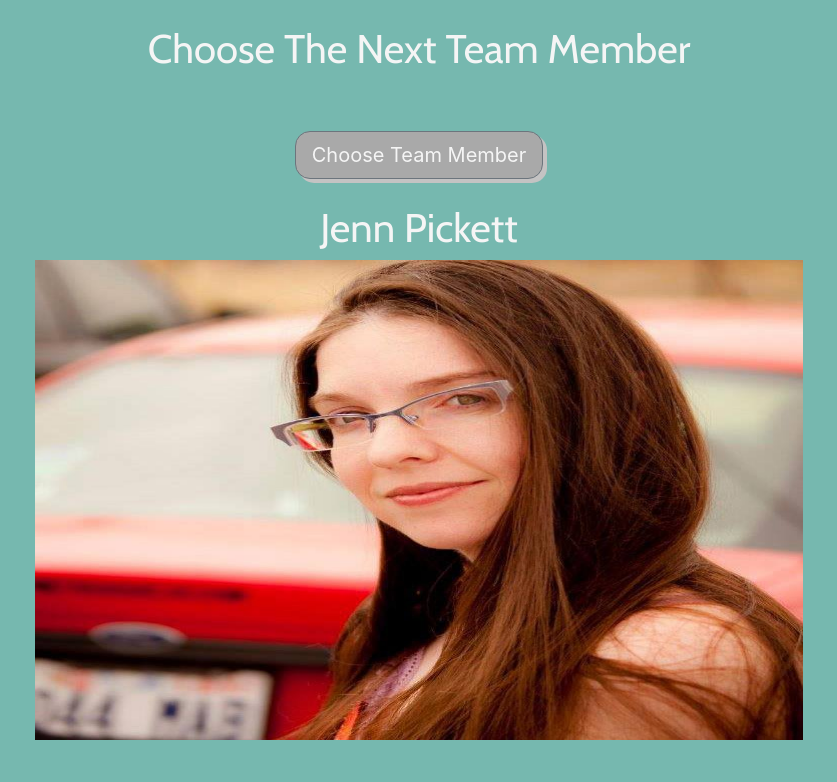
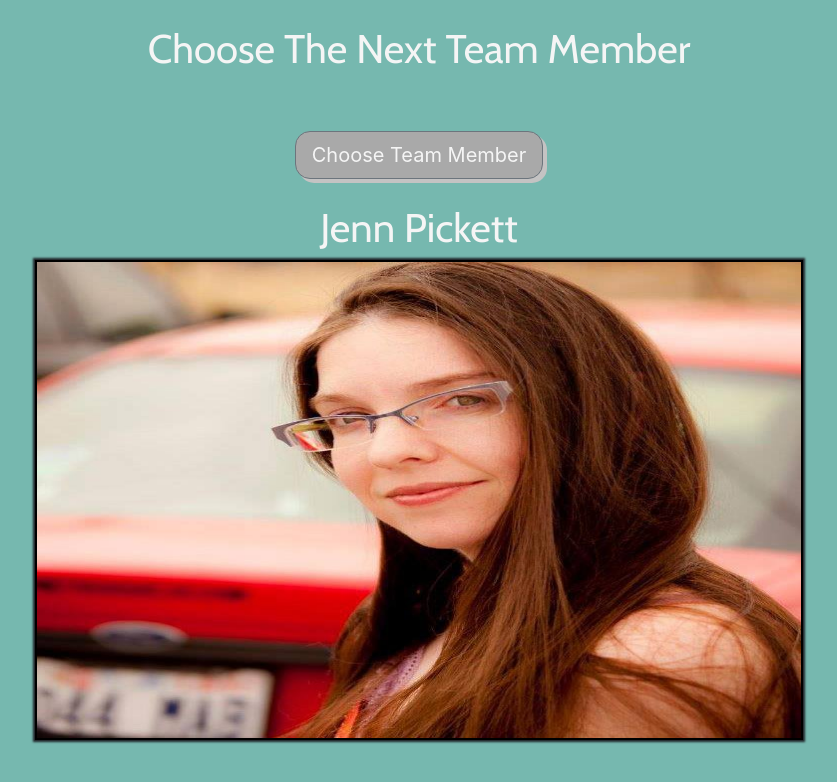
Before and after one commit to chrishibby75/person_picker, a plain HTML site: page index.html in a window 1280 px wide. Both pictures are taken after a click on the button "Choose Team Member". Shown: the whole page, without its empty margins (221-1058 px from the left). Drawn offline with nearby package versions, Linux system fonts and the light colour scheme.

```diff
--- a/style.css
+++ b/style.css
@@ -33,6 +33,8 @@ h1 {
 #img-field {
     height: 30rem;
     width: 48rem;
+    border: 2px black solid;
+    box-shadow: 0 0 2px 2px;
 }
 
 .pressed {
```
